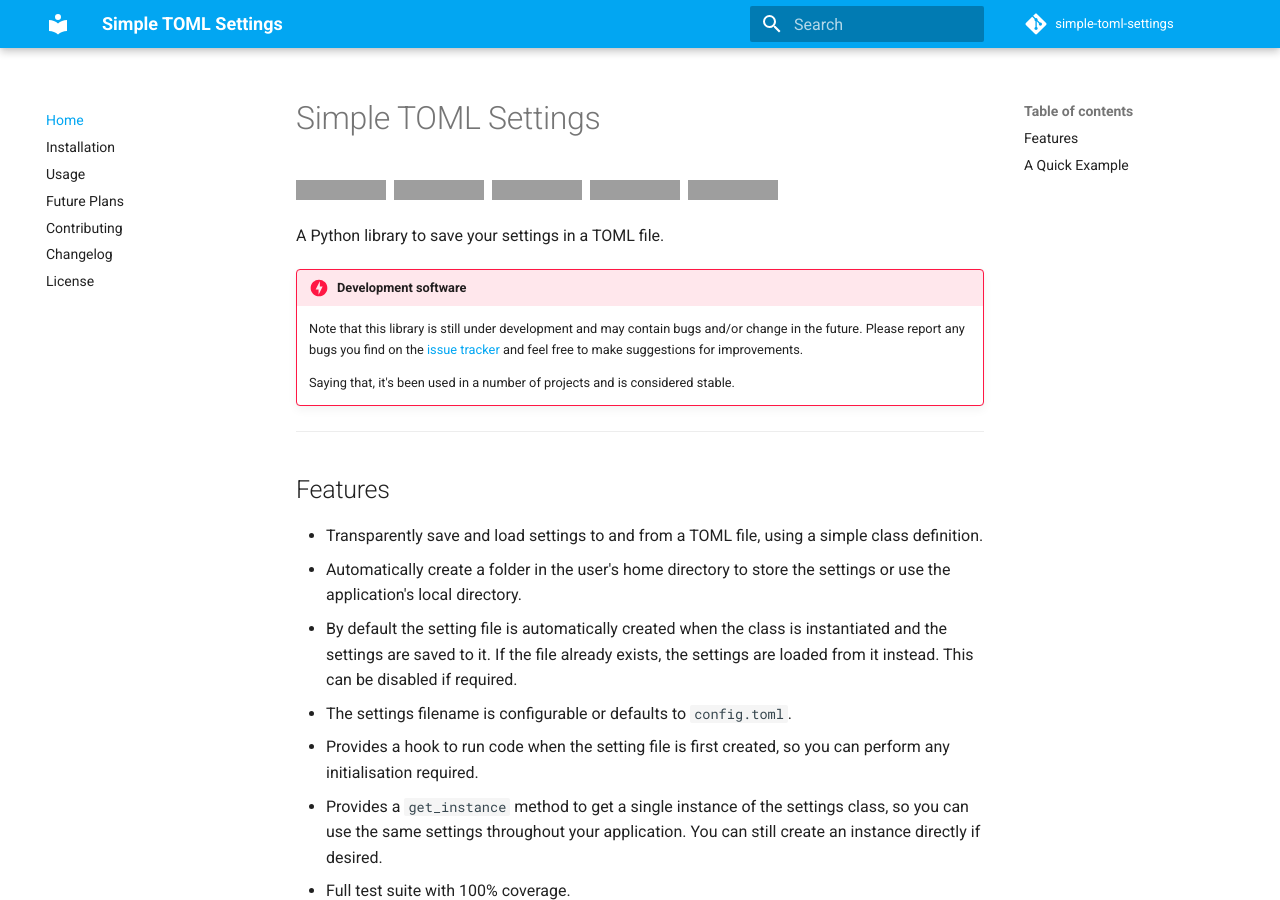
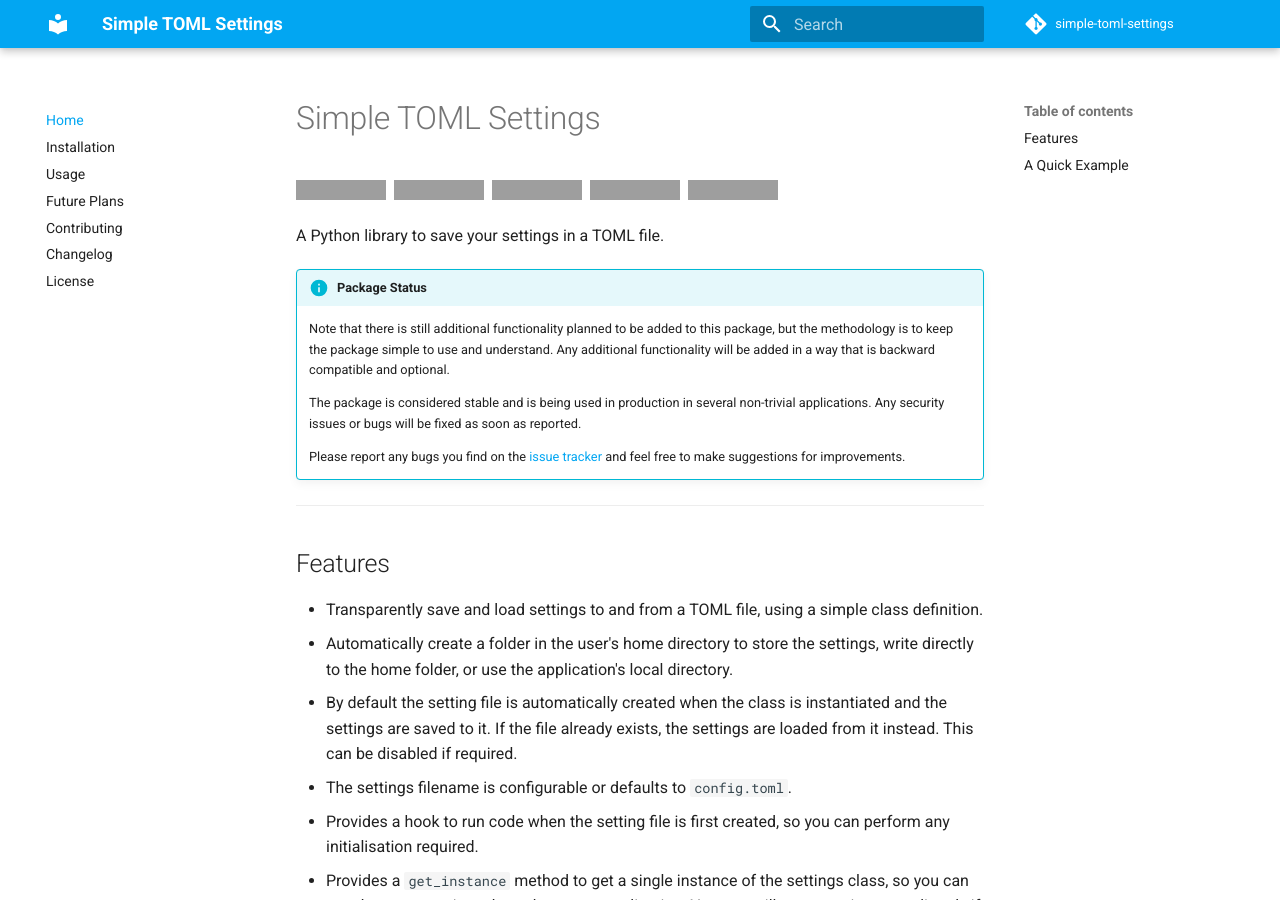
Before and after one commit to seapagan/simple-toml-settings, an MkDocs documentation site: the page built from docs/index.md, in a window 1280 px wide and 900 px high. Built offline with MkDocs 1.6.1 and Material for MkDocs 9.7.7, drawn with Linux system fonts in a browser that asks for light colours; comment, search, counter and statistics services are not loaded; grey boxes are pictures that could not be loaded.

Commit message:
docs: remove some warnings about dev status
Signed-off-by: Grant Ramsay <seapagan@gmail.com>

```diff
--- a/docs/index.md
+++ b/docs/index.md
@@ -8,15 +8,20 @@
 
 A Python library to save your settings in a TOML file.
 
-!!! danger "Development software"
+!!! info "Package Status"
 
-    Note that this library is still under development and may contain bugs
-    and/or change in the future. Please report any bugs you find on the
-    [issue tracker](https://github.com/seapagan/simple-toml-settings/issues){:target="_blank"}
-    and feel free to make suggestions for improvements.
+    Note that there is still additional functionality planned to be added to
+    this package, but the methodology is to keep the package simple to use and
+    understand. Any additional functionality will be added in a way that is
+    backward compatible and optional.
 
-    Saying that, it's been used in a number of projects and is considered
-    stable.
+    The package is considered stable and is being used in production in several
+    non-trivial applications. Any security issues or bugs will be fixed as soon
+    as reported.
+
+    Please report any bugs you find on the
+    [issue tracker](https://github.com/seapagan/simple-toml-settings/issues) and
+    feel free to make suggestions for improvements.
 
 ---
 
@@ -25,7 +30,8 @@ A Python library to save your settings in a TOML file.
 - Transparently save and load settings to and from a TOML file, using a simple
   class definition.
 - Automatically create a folder in the user's home directory to store the
-  settings or use the application's local directory.
+  settings, write directly to the home folder, or use the application's local
+  directory.
 - By default the setting file is automatically created when the class is
   instantiated and the settings are saved to it. If the file already exists, the
   settings are loaded from it instead. This can be disabled if required.
```
Also changed, not shown: README.md (+13 -10 lines).
